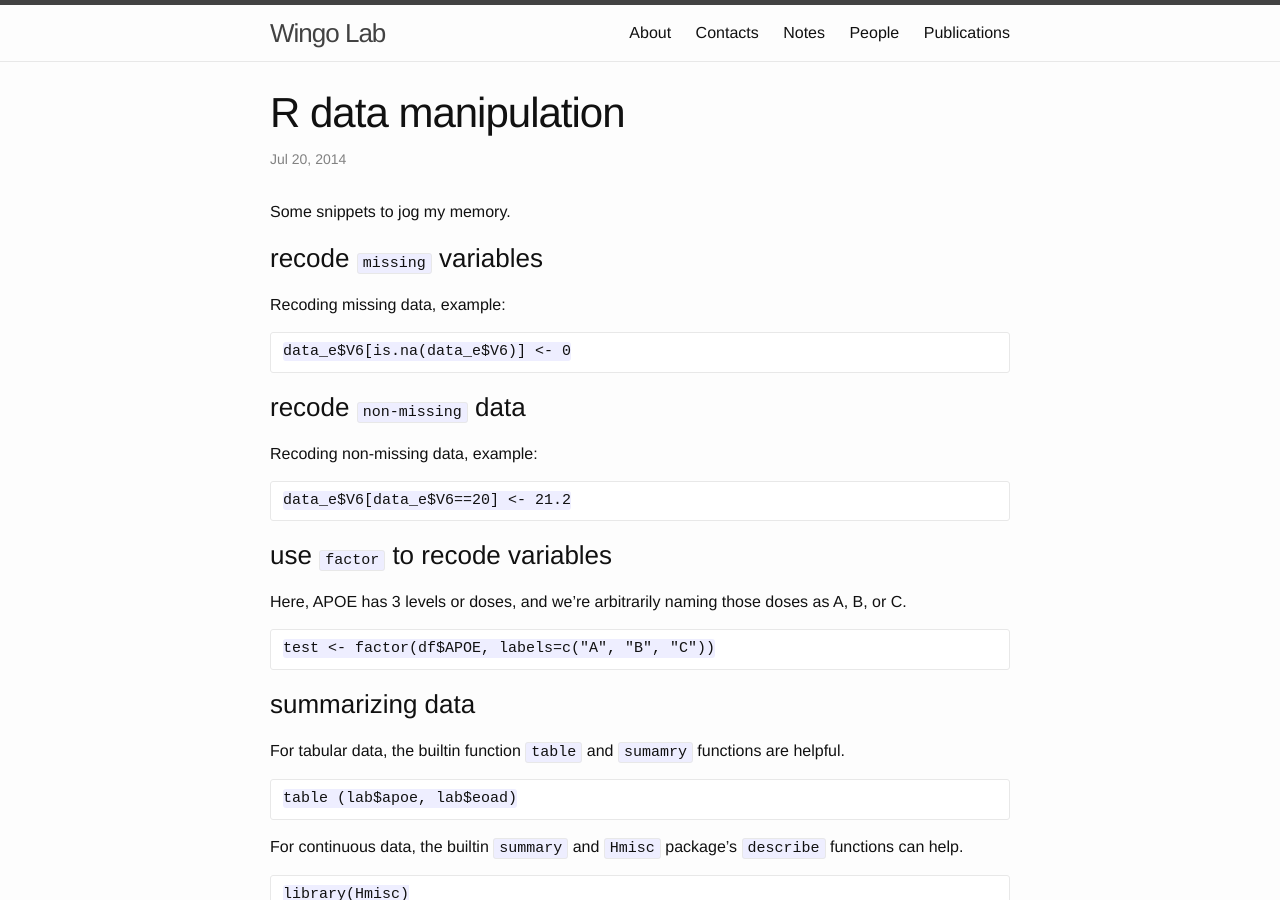
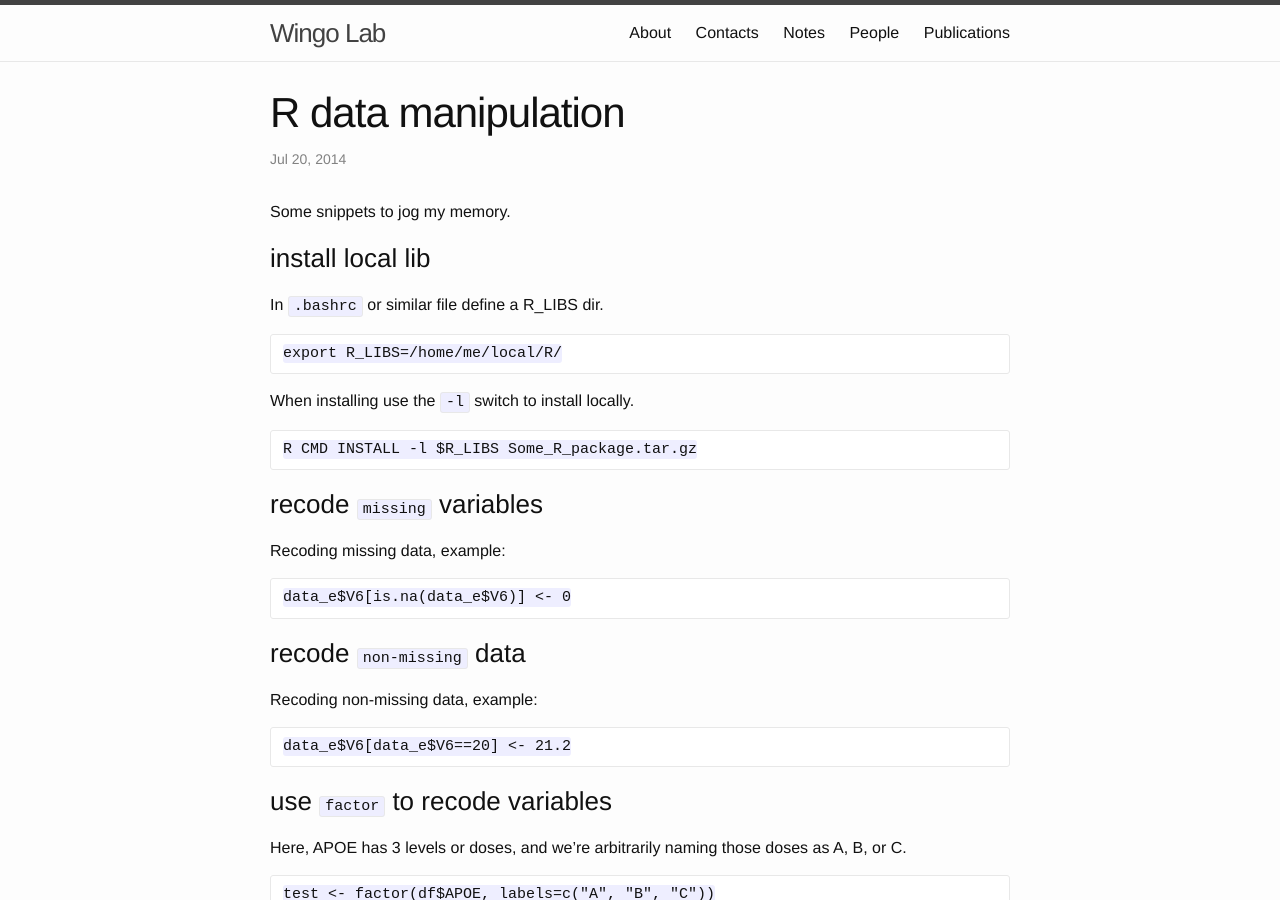
Before and after one commit to wingolab/wingolab.github.io, a Jekyll site: the page built from _posts/2014-07-20-r-data-manipulation.markdown, in a window 1280 px wide and 900 px high. Built offline with Jekyll 4.4.1, drawn with Linux system fonts in a browser that asks for light colours.

```diff
--- a/_posts/2014-07-20-r-data-manipulation.markdown
+++ b/_posts/2014-07-20-r-data-manipulation.markdown
@@ -5,6 +5,16 @@ date: 2014-07-20 16:55:59.000000000 -04:00
 ---
 
 Some snippets to jog my memory.
+
+### install local lib
+
+In `.bashrc` or similar file define a R_LIBS dir.
+
+    export R_LIBS=/home/me/local/R/
+
+When installing use the `-l` switch to install locally.
+
+    R CMD INSTALL -l $R_LIBS Some_R_package.tar.gz
 
 ### recode `missing` variables
 
```
Also changed, not shown: _posts/2015-02-07-perl-modules.markdown (added, +17 -0 lines).
